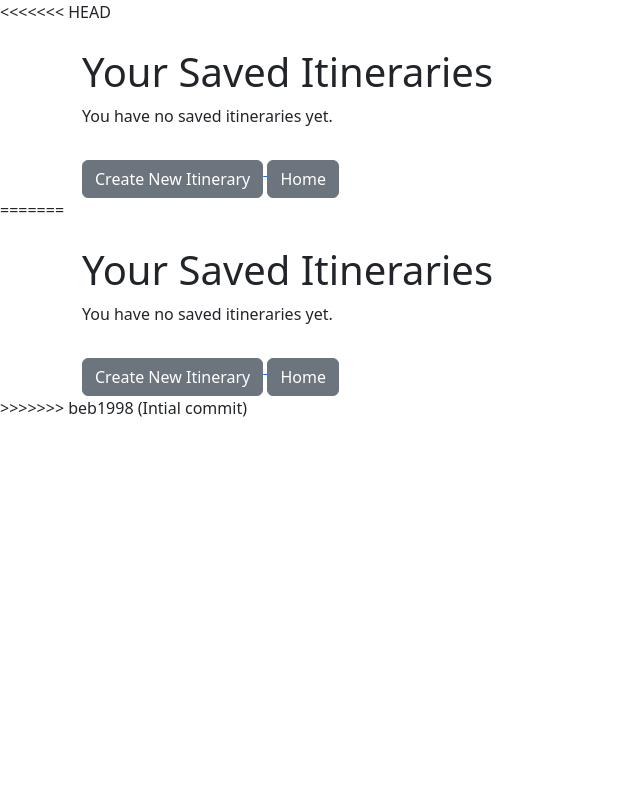
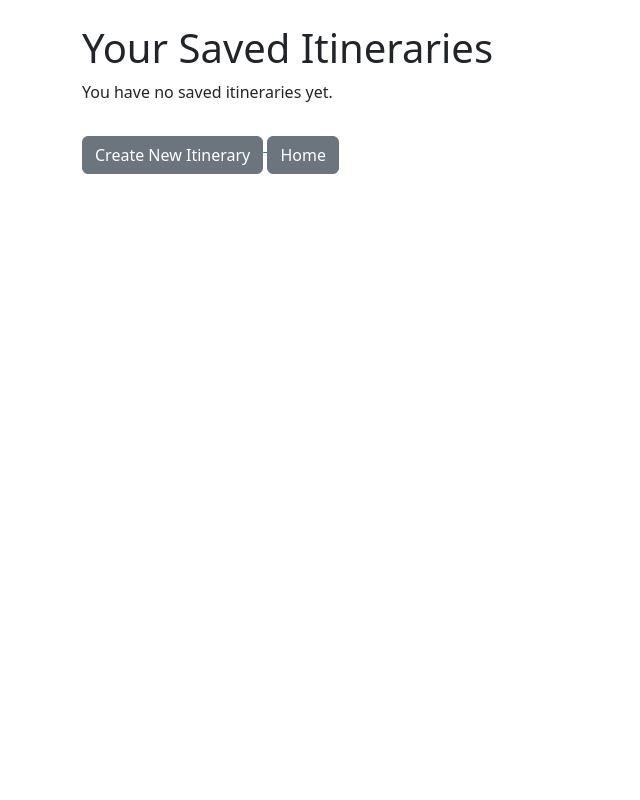
Before and after one commit to VictoriaNyam/AI_Itinerary_project, a Python web app: template app/templates/view_itineraries.html in a window 1280 px wide. Shown: the whole page, without its empty margins (0-640 px from the left). Run offline with Jinja, Linux system fonts and the light colour scheme; the template is opened without the code that fills it, so the values that code supplies are empty.

Commit message:
Update view_itineraries.html

```diff
--- a/app/templates/view_itineraries.html
+++ b/app/templates/view_itineraries.html
@@ -1,4 +1,4 @@
-<<<<<<< HEAD
+
 <!DOCTYPE html>
 <html lang="en">
 <head>
@@ -65,71 +65,3 @@
 
 </body>
 </html>
-=======
-<!DOCTYPE html>
-<html lang="en">
-<head>
-    <meta charset="UTF-8">
-    <meta name="viewport" content="width=device-width, initial-scale=1.0">
-    <title>Saved Itineraries</title>
-    <!-- Link to the custom CSS file -->
-    <link rel="stylesheet" href="{{ url_for('static', filename='style.css') }}">
-    <!-- Optional: Add Bootstrap for better styling -->
-    <link href="https://cdn.jsdelivr.net/npm/bootstrap@5.3.0/dist/css/bootstrap.min.css" rel="stylesheet">
-</head>
-<body>
-
-    <!-- Heading for saved itineraries -->
-    <div class="container mt-4">
-        <h1>Your Saved Itineraries</h1>
-
-        <!-- Check if there are saved itineraries to display -->
-        {% if itineraries_grouped %}
-            <ul class="list-group">
-                {% for item in itineraries_grouped %}
-                    <li class="list-group-item">
-                        <!-- Itinerary Name -->
-                        <strong>{{ item.itinerary.name }}</strong><br>
-                        <em>Created on: {{ item.itinerary.date_created.strftime('%Y-%m-%d %H:%M:%S') }}</em>
-
-                        <!-- Grouped POIs by day -->
-                        <ul>
-                            {% for day, pois in item.grouped_pois %}
-                                <li>
-                                    <h3>Day {{ day }}</h3>
-                                    <ul>
-                                        {% for poi in pois %}
-                                            <li>{{ poi.name }}
-                                            ({{ poi.original_latitude }}, {{ poi.original_longitude }})</li>
-                                        {% endfor %}
-                                    </ul>
-                                </li>
-                            {% endfor %}
-                        </ul>
-
-                        <!-- View on Map button -->
-                        <a href="{{ url_for('main.view_itinerary_map', itinerary_id=item.itinerary.id) }}">
-                            <button class="btn btn-primary">View on Map</button>
-                        </a>
-                    </li>
-                    <hr>
-                {% endfor %}
-            </ul>
-        {% else %}
-            <p>You have no saved itineraries yet.</p>
-        {% endif %}
-
-        <!-- Button to go back to create a new itinerary -->
-        <a href="{{ url_for('main.plan_trip') }}">
-            <button class="btn btn-secondary mt-3">Create New Itinerary</button>
-        </a>
-
-        <!-- Button to go back to the home/dashboard -->
-        <a href="{{ url_for('main.dashboard') }}">
-            <button class="btn btn-secondary mt-3">Home</button>
-        </a>
-    </div>
-
-</body>
-</html>
->>>>>>> beb1998 (Intial commit)
```
